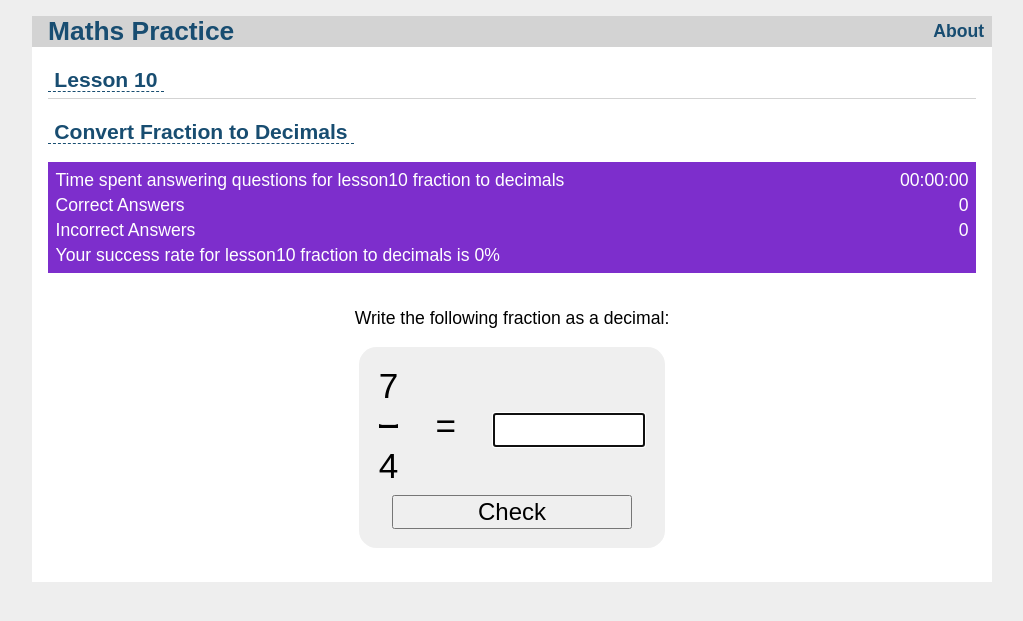
After one commit to bbc6502/mathspractice, a Flask app: page /lesson10/fraction/to/decimals in a window 1280 px wide. The commit adds this page. Shown: the top 621 px of the page, without its empty margins (128-1151 px from the left). Run offline with Flask 3, Linux system fonts and the light colour scheme.

Commit message:
Add lesson 10 fractions to decimals

```diff
--- a/mathspractice/lesson10.py
+++ b/mathspractice/lesson10.py
@@ -1,7 +1,7 @@
 import math
 import random
 import time
-from decimal import Decimal
+from decimal import Decimal, ROUND_FLOOR
 from typing import Tuple
 
 from flask import Blueprint, render_template, request, flash
@@ -104,3 +104,46 @@ def percent_to_decimals():
         'lesson10/percent_to_decimals.html',
         first=first, now=now, statistics=statistics
     )
+
+@bp.route('/fraction/to/decimals', methods=['GET', 'POST'])
+def fraction_to_decimals():
+    when = time.time()
+    statistics = Statistics()
+    stats = statistics.get_stats('lesson10', 'fraction_to_decimals')
+    if request.method == 'POST':
+        try:
+            if not request.form.get('numerator'):
+                raise ValueError('Sorry. You needed to provide an answer. Please try again.')
+            first = Decimal(request.form.get('first'))
+            second = Decimal(request.form.get('second'))
+            numerator = Decimal(request.form.get('numerator'))
+            now = float(request.form.get('now'))
+            elapsed = when - now
+            real_numerator = first / second
+            stats['seconds'] += elapsed
+            if numerator == real_numerator :
+                flash(f"Correct. Well done! {first} / {second} = {numerator} ", category='correct')
+                stats['correct'] += 1
+            else:
+                flash(f"Incorrect. I'm sorry but {first} / {second} is not {numerator}. It is {real_numerator}", category='incorrect')
+                stats['incorrect'] += 1
+            statistics.save()
+        except Exception as e:
+            flash(str(e), category='error')
+    max_value = int(math.pow(10, 1 + stats['correct'] // 15))
+    while True:
+        first = random.randint(2, max_value-1)
+        second = random.randint(2, max_value-1)
+        answer = str(Decimal(first) / Decimal(second))
+        if '.' not in answer:
+            continue
+        decimals = answer.split('.')[1]
+        while len(decimals) > 0 and decimals[-1] == '0':
+            decimals = decimals[:-1]
+        if 0 < len(decimals) <= 4:
+            break
+    now = int(time.time())
+    return render_template(
+        'lesson10/fraction_to_decimals.html',
+        first=first, second=second, now=now, statistics=statistics
+    )
--- /dev/null
+++ b/mathspractice/templates/lesson10/fraction_to_decimals.html
@@ -0,0 +1,13 @@
+{% extends 'base.html' %}
+
+{% block header %}
+    <h1><a class="button" href="{{ url_for('lesson10.index') }}">{% block title %}Lesson 10{% endblock %}</a></h1>
+{% endblock %}
+
+{% block content %}
+    <h1><a class="button" href="{{ url_for('lesson10.fraction_to_decimals') }}">Convert Fraction to Decimals</a></h1>
+    {% set lesson = 'lesson10' %}
+    {% set section = 'fraction_to_decimals' %}
+    {% include 'stats.html' %}
+    {% include 'lesson10/fraction_to_decimals_form.html' %}
+{% endblock %}
--- /dev/null
+++ b/mathspractice/templates/lesson10/fraction_to_decimals_form.html
@@ -0,0 +1,26 @@
+<form method="post" action="{{ url_for('lesson10.fraction_to_decimals') }}">
+    <input type="hidden" id="first" name="first" value="{{ first }}">
+    <input type="hidden" id="second" name="second" value="{{ second }}">
+    <input type="hidden" id="now" name="now" value="{{ now }}">
+    <p class="center">
+    Write the following fraction as a decimal:
+    </p>
+    <table class="compact">
+        <tr>
+            <td class="right">
+                <div class="numerator">{{ first }}</div>
+                <hr class="divisor"/>
+                <div class="denominator">{{ second }}</div>
+            </td>
+            <td class="right">
+                <div class="equals">=</div>
+            </td>
+            <td class="right">
+                <div class="numerator">
+                    <input class="right" type="text" id="numerator" name="numerator" autocomplete="off" autofocus>
+                </div>
+            </td>
+        </tr>
+        <tr><td colspan="3" class="center"><input type="submit" id="submit" name="Check" value="Check"></td></tr>
+    </table>
+</form>
--- a/mathspractice/templates/lesson10/index.html
+++ b/mathspractice/templates/lesson10/index.html
@@ -16,4 +16,9 @@
     {% set section = 'percent_to_decimals' %}
     {% include 'stats.html' %}
 
+    <h1><a class="button" href="{{ url_for('lesson10.fraction_to_decimals') }}">Convert Fraction to Decimals</a></h1>
+    {% set lesson = 'lesson10' %}
+    {% set section = 'fraction_to_decimals' %}
+    {% include 'stats.html' %}
+
 {% endblock %}
--- a/pyproject.toml
+++ b/pyproject.toml
@@ -4,7 +4,7 @@ build-backend = "setuptools.build_meta"
 
 [project]
 name = "mathspractice"
-version = "0.0.9"
+version = "0.0.10"
 authors = [
     { name = "David Johnston" , email = "c0d3@gpobox.net" }
 ]
```
Also changed, not shown: 1 other file.
